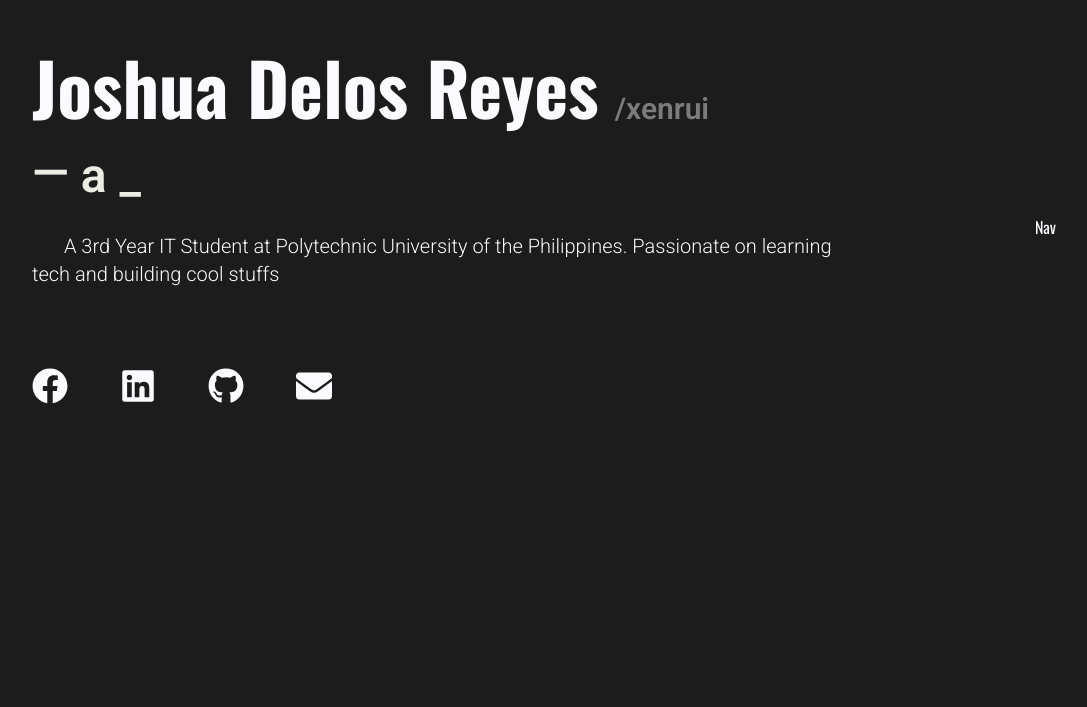
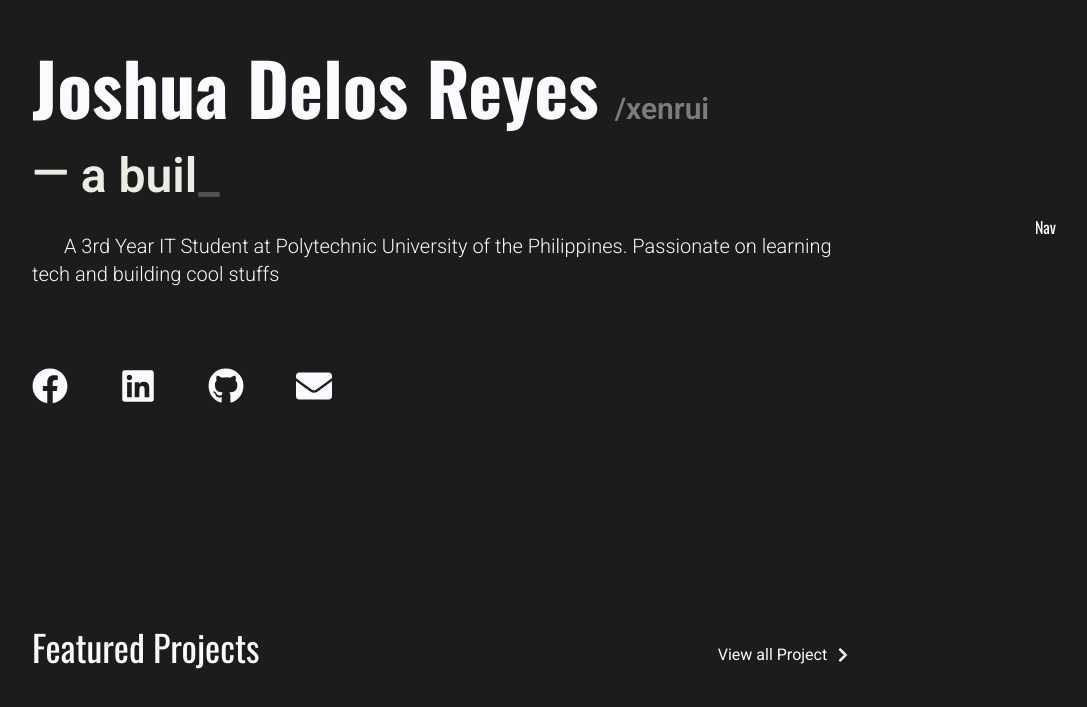
Before and after one commit to Xenrui/joshua-portfolio, a Next.js app: page / in a window 1280 px wide. Shown: the part 173-880 px from the top of the page, without its empty margins (96-1183 px from the left). Before the commit the page ends 800 px from the top, so only its background shows below. Built offline with nearby package versions, Linux system fonts and the light colour scheme.

Commit message:
feat(ui): add project section header

```diff
--- a/src/app/page.js
+++ b/src/app/page.js
@@ -1,4 +1,5 @@
 import Hero from "@/components/Hero";
+import { FaChevronRight } from "react-icons/fa";
 
 const Home = () => {
 	return (
@@ -10,6 +11,15 @@ const Home = () => {
 					</div>
 				</section>
 
+				<section aria-label="projects" className="min-h-screen">
+					<div className="flex justify-between items-end">
+						<h2 className="text-4xl">Featured Projects</h2>
+						<div className="flex items-center gap-2">
+							<span>View all Project</span>
+							<FaChevronRight />
+						</div>
+					</div>
+				</section>
 			</main>
 		</div>
 	);
```
